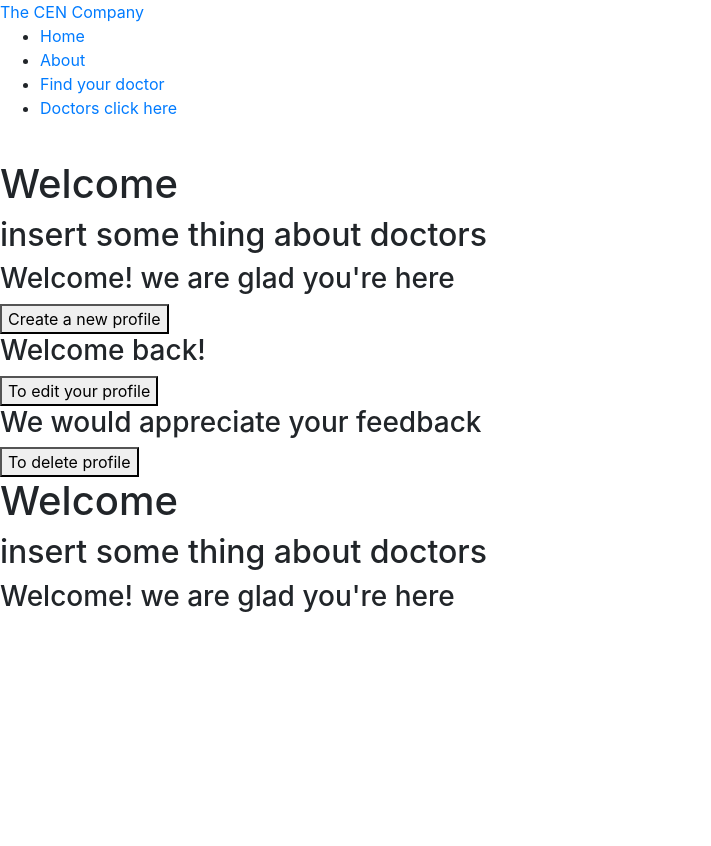
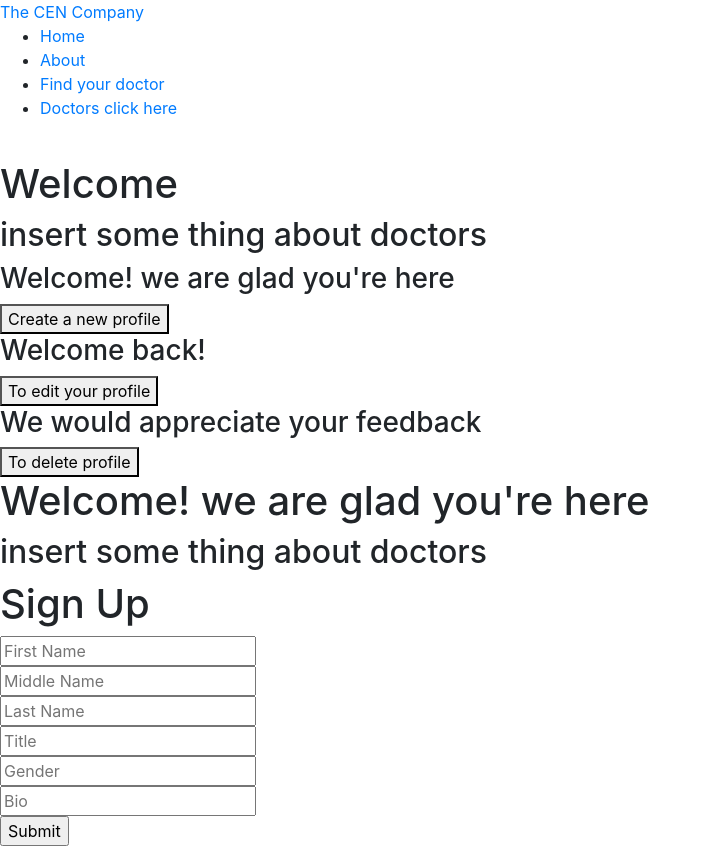
Before and after one commit to cenwachukwu/Medical-Directory-MERN, a React (Create React App) app in the folder mern-react-app/: page /DoctorEdit/createprofile in a window 1280 px wide. Shown: the whole page, without its empty margins (0-711 px from the left). Before the commit the page ends 800 px from the top, so only its background shows below. Built offline with nearby package versions, Linux system fonts and the light colour scheme.

Commit message:
finish createProfile page

```diff
--- a/mern-react-app/src/Createprofile.js
+++ b/mern-react-app/src/Createprofile.js
@@ -2,16 +2,113 @@ import React, { Component } from 'react';
 import Axios from 'axios'
 
 class CreateProfile extends Component {
+    constructor(props) {
+        super(props);
+        this.state = {
+            first_name: "",
+            middle_name: "",
+            last_name: "",
+            title: "",
+            gender: "",
+            bio: "",
+        }
+        this.onChangeFirstName = this.onChangeFirstName.bind(this); //we bind it to give react a memory of what what the event listners do
+        this.onChangeMiddleName = this.onChangeMiddleName.bind(this);
+        this.onChangeLastName = this.onChangeLastName.bind(this);
+        this.onChangeTitle = this.onChangeTitle.bind(this);
+        this.onChangeGender = this.onChangeGender.bind(this);
+        this.onChangeBio = this.onChangeBio.bind(this);
+        this.onSubmit = this.onSubmit.bind(this);
+    }
+
+    onChangeFirstName(evt) {
+        this.setState({
+            first_name: evt.target.value
+        });
+    }
+    onChangeMiddleName(evt) {
+        this.setState({
+            middle_name: evt.target.value
+        });
+    }
+    onChangeLastName(evt) {
+        this.setState({
+            last_name: evt.target.value
+        });
+    }
+    onChangeTitle(evt) {
+        this.setState({
+            title: evt.target.value
+        });
+    }
+    onChangeGender(evt) {
+        this.setState({
+            gender: evt.target.value
+        });
+    }
+    onChangeBio(evt) {
+        this.setState({
+            bio: evt.target.value
+        });
+    }
+
+    onSubmit(evt) {
+        evt.preventDefault();
+        const Profile = {
+            first_name: this.state.first_name,
+            middle_name: this.state.middle_name,
+            last_name: this.state.last_name,
+            title: this.state.title,
+            gender: this.state.gender,
+            bio: this.state.bio
+        }
+        console.log(Profile); //eventually this is going to be where we submit the file to the database i.e do our post request
+        // window.location = "/"; //this will take us back to the homepage after creating the profile
+
+        Axios.post('http://localhost:8080/directory', Profile)
+        .then(res => console.log (res.data))
+
+        this.setState({
+            first_name: "",
+            middle_name: "",
+            last_name: "",
+            title: "",
+            gender: "",
+            bio: ""
+        })
+    }
+
     render() {
         return (
             <div>
-                <h1>Welcome</h1>
+                <h1>Welcome! we are glad you're here</h1>
                 <h2>insert some thing about doctors</h2>
-                <div>
-                    <h3>
-                        Welcome! we are glad you're here
-                    </h3>
-                </div>
+                <form onSubmit={this.onSubmit}>
+                    <div>
+                    <h1>Sign Up</h1>
+                    <div>
+                    <input type="text" value={this.state.first_name} placeholder="First Name" onChange={this.onChangeFirstName}/>
+                    </div>
+                    <div>
+                    <input type="text" value={this.state.middle_name} placeholder="Middle Name" onChange={this.onChangeMiddleName} />
+                    </div>
+                    <div>
+                    <input type="text" value={this.state.last_name} placeholder="Last Name" onChange={this.onChangeLastName} />
+                    </div>
+                    <div>
+                    <input type="text" value={this.state.title} placeholder="Title" onChange={this.onChangeTitle} />
+                    </div>
+                    <div>
+                    <input type="text" value={this.state.gender} placeholder="Gender" onChange={this.onChangeGender} />
+                    </div>
+                    <div>
+                    <input type="text" value={this.state.bio} placeholder="Bio" onChange={this.onChangeBio} />
+                    </div>
+                    <div>
+                    <input type="submit" placeholder="Create New Profile" />
+                    </div>
+                    </div>
+                </form>
             </div>
         )
     }
```
